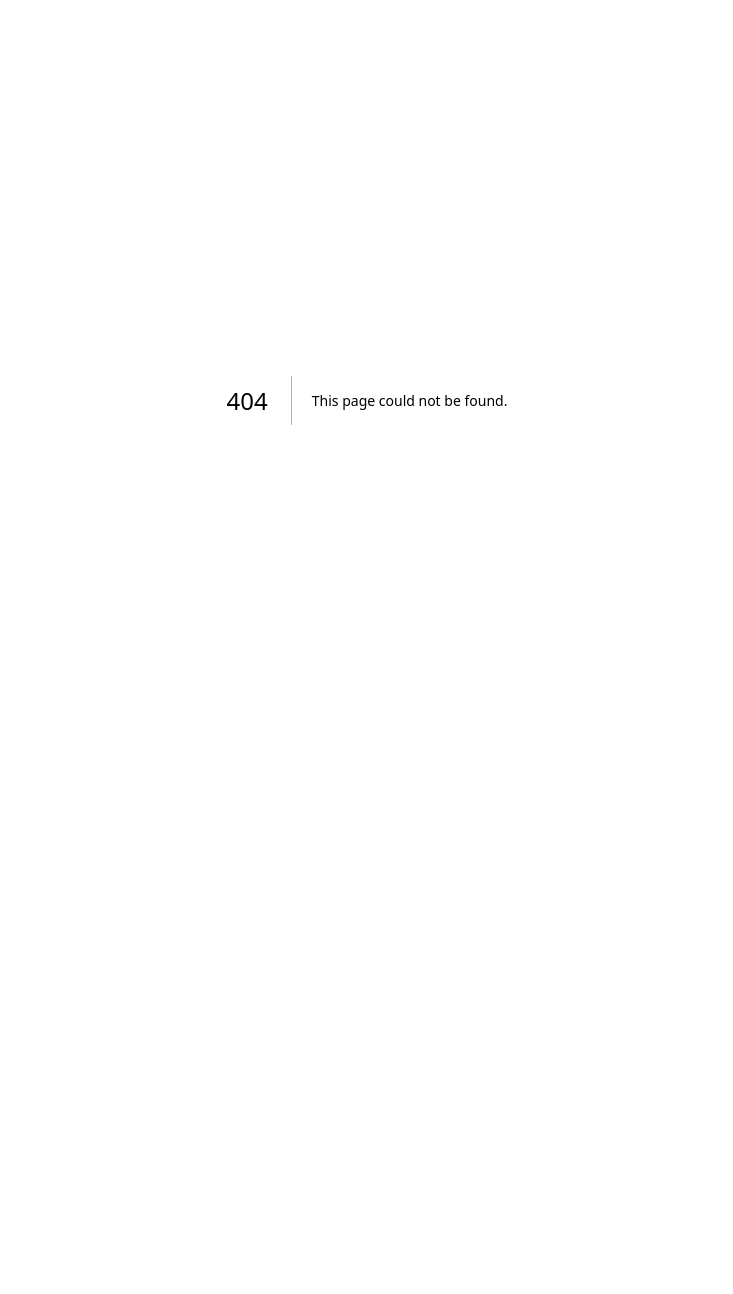
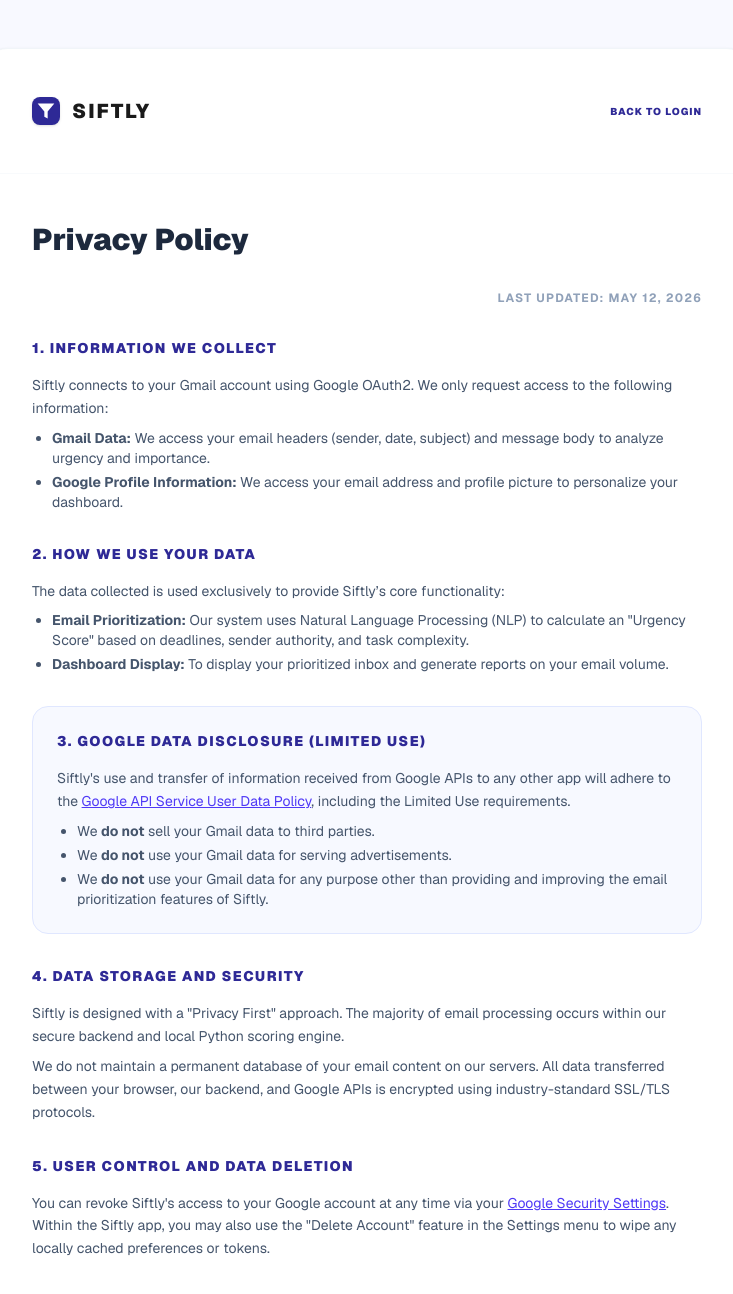
Before and after one commit to gwen041/Email-Prioritization, a Next.js app in the folder frontend/: page /privacy in a window 1280 px wide. Before the commit this address had no page. Shown: the top 1294 px of the page, without its empty margins (273-1006 px from the left). Before the commit the page ends 800 px from the top, so only its background shows below. Built offline with nearby package versions, Linux system fonts and the light colour scheme.

Commit message:
Add: privacy policy

```diff
--- a/frontend/src/app/login/page.tsx
+++ b/frontend/src/app/login/page.tsx
@@ -1,6 +1,7 @@
 'use client';
 
 import React from 'react';
+import Link from 'next/link';
 import Logo from '@/components/Logo';
 import { getAuthUrl } from '@/lib/api';
 
@@ -16,9 +17,9 @@
   };
 
   return (
-    <div className="h-screen flex flex-col lg:flex-row font-sans text-slate-900 bg-white overflow-hidden">
+    <div className="min-h-screen flex flex-col lg:flex-row font-sans text-slate-900 bg-white">
       {/* Left Panel: Branding & Features */}
-      <div className="lg:w-[45%] xl:w-[40%] bg-[#3C2DBE] p-8 md:p-12 lg:p-16 xl:p-20 flex flex-col justify-between text-white relative overflow-hidden shrink-0 lg:h-full">
+      <div className="lg:w-[45%] xl:w-[40%] bg-[#3C2DBE] p-8 md:p-12 lg:p-16 xl:p-20 flex flex-col justify-between text-white relative overflow-hidden shrink-0 lg:min-h-screen">
         {/* Abstract Background Detail */}
         <div className="absolute top-0 right-0 w-96 h-96 bg-white/5 rounded-full -mr-24 -mt-24 blur-3xl" />
         <div className="absolute bottom-0 left-0 w-64 h-64 bg-indigo-400/10 rounded-full -ml-32 -mb-32 blur-3xl" />
@@ -75,7 +76,7 @@
       </div>
 
       {/* Right Panel: Login Form */}
-      <div className="flex-1 bg-white flex items-center justify-center p-8 lg:p-12 relative overflow-hidden lg:h-full">
+      <div className="flex-1 bg-white flex items-center justify-center p-8 lg:p-12 relative overflow-y-auto min-h-full">
         {/* Subtle background detail */}
         <div className="absolute inset-0 pointer-events-none opacity-[0.03]" style={{ backgroundImage: `radial-gradient(#3C2DBE 1px, transparent 1px)`, backgroundSize: '48px 48px' }} />
 
@@ -109,7 +110,8 @@
 
             <p className="mt-8 text-[11px] text-center text-slate-400 leading-relaxed max-w-[300px]">
               By signing in, you authorize Siftly to read your Gmail inbox.<br/>
-              Your data is <span className="text-slate-600 font-black">never stored externally</span>.
+              Your data is <span className="text-slate-600 font-black">never stored externally</span>.<br/>
+              <Link href="/privacy" className="text-indigo-600 font-bold hover:underline mt-2 inline-block">Privacy Policy</Link>
             </p>
           </div>
         </main>
--- a/frontend/src/app/page.tsx
+++ b/frontend/src/app/page.tsx
@@ -1,6 +1,7 @@
 'use client';
 
 import React from 'react';
+import Link from 'next/link';
 import Logo from '@/components/Logo';
 import { getAuthUrl } from '@/lib/api';
 
@@ -16,9 +17,9 @@
   };
 
   return (
-    <div className="min-h-screen flex flex-col lg:flex-row font-sans text-slate-900 bg-white lg:overflow-hidden lg:h-screen">
+    <div className="min-h-screen flex flex-col lg:flex-row font-sans text-slate-900 bg-white">
       {/* Left Panel: Branding & Features */}
-      <div className="lg:w-[45%] xl:w-[40%] bg-[#3C2DBE] p-8 md:p-12 lg:p-16 xl:p-20 flex flex-col justify-between text-white relative overflow-hidden shrink-0 lg:h-full">
+      <div className="lg:w-[45%] xl:w-[40%] bg-[#3C2DBE] p-8 md:p-12 lg:p-16 xl:p-20 flex flex-col justify-between text-white relative overflow-hidden shrink-0 lg:min-h-screen">
         {/* Abstract Background Detail */}
         <div className="absolute top-0 right-0 w-96 h-96 bg-white/5 rounded-full -mr-24 -mt-24 blur-3xl" />
         <div className="absolute bottom-0 left-0 w-64 h-64 bg-indigo-400/10 rounded-full -ml-32 -mb-32 blur-3xl" />
@@ -75,7 +76,7 @@
       </div>
 
       {/* Right Panel: Login Form */}
-      <div className="flex-1 bg-white flex items-center justify-center p-8 lg:p-12 relative overflow-hidden lg:h-full">
+      <div className="flex-1 bg-white flex items-center justify-center p-8 lg:p-12 relative overflow-y-auto min-h-full">
         {/* Subtle background detail */}
         <div className="absolute inset-0 pointer-events-none opacity-[0.03]" style={{ backgroundImage: `radial-gradient(#3C2DBE 1px, transparent 1px)`, backgroundSize: '48px 48px' }} />
 
@@ -109,7 +110,8 @@
 
             <p className="mt-8 text-[11px] text-center text-slate-400 leading-relaxed max-w-[300px]">
               By signing in, you authorize Siftly to read your Gmail inbox.<br/>
-              Your data is <span className="text-slate-600 font-black">never stored externally</span>.
+              Your data is <span className="text-slate-600 font-black">never stored externally</span>.<br/>
+              <Link href="/privacy" className="text-indigo-600 font-bold hover:underline mt-2 inline-block">Privacy Policy</Link>
             </p>
           </div>
         </main>
--- /dev/null
+++ b/frontend/src/app/privacy/page.tsx
@@ -0,0 +1,79 @@
+import Link from 'next/link';
+import Logo from '@/components/Logo';
+
+export default function PrivacyPolicy() {
+    return (
+        <div className="min-h-screen bg-[#F8F9FF] font-sans text-slate-900 py-12 px-4 md:px-8">
+            <div className="max-w-3xl mx-auto bg-white rounded-3xl shadow-sm border border-slate-100 overflow-hidden">
+                <div className="p-8 md:p-12 border-b border-slate-50 flex justify-between items-center">
+                    <Logo size="sm" showText={true} />
+                    <Link href="/login" className="text-[10px] font-black uppercase tracking-widest text-[#2E2996] hover:underline">
+                        Back to Login
+                    </Link>
+                </div>
+
+                <div className="p-8 md:p-12 prose prose-slate max-w-none">
+                    <h1 className="text-3xl font-black text-slate-800 mb-8">Privacy Policy</h1>
+                    <p className="text-xs text-slate-400 font-bold uppercase tracking-widest mb-8 text-right">Last Updated: May 12, 2026</p>
+
+                    <section className="mb-8">
+                        <h2 className="text-sm font-black uppercase tracking-widest text-[#2E2996] mb-4">1. Information We Collect</h2>
+                        <p className="text-sm leading-relaxed text-slate-600">
+                            Siftly connects to your Gmail account using Google OAuth2. We only request access to the following information:
+                        </p>
+                        <ul className="list-disc pl-5 mt-2 text-sm text-slate-600 space-y-1">
+                            <li><strong>Gmail Data:</strong> We access your email headers (sender, date, subject) and message body to analyze urgency and importance.</li>
+                            <li><strong>Google Profile Information:</strong> We access your email address and profile picture to personalize your dashboard.</li>
+                        </ul>
+                    </section>
+
+                    <section className="mb-8">
+                        <h2 className="text-sm font-black uppercase tracking-widest text-[#2E2996] mb-4">2. How We Use Your Data</h2>
+                        <p className="text-sm leading-relaxed text-slate-600">
+                            The data collected is used exclusively to provide Siftly’s core functionality:
+                        </p>
+                        <ul className="list-disc pl-5 mt-2 text-sm text-slate-600 space-y-1">
+                            <li><strong>Email Prioritization:</strong> Our system uses Natural Language Processing (NLP) to calculate an &quot;Urgency Score&quot; based on deadlines, sender authority, and task complexity.</li>
+                            <li><strong>Dashboard Display:</strong> To display your prioritized inbox and generate reports on your email volume.</li>
+                        </ul>
+                    </section>
+
+                    <section className="mb-8 bg-indigo-50/50 p-6 rounded-2xl border border-indigo-100">
+                        <h2 className="text-sm font-black uppercase tracking-widest text-[#2E2996] mb-4">3. Google Data Disclosure (Limited Use)</h2>
+                        <p className="text-sm leading-relaxed text-slate-600">
+                            Siftly&apos;s use and transfer of information received from Google APIs to any other app will adhere to the <a href="https://developers.google.com/terms/api-services-user-data-policy" className="text-indigo-600 underline" target="_blank" rel="noopener noreferrer">Google API Service User Data Policy</a>, including the Limited Use requirements.
+                        </p>
+                        <ul className="list-disc pl-5 mt-2 text-sm text-slate-600 space-y-1">
+                            <li>We <strong>do not</strong> sell your Gmail data to third parties.</li>
+                            <li>We <strong>do not</strong> use your Gmail data for serving advertisements.</li>
+                            <li>We <strong>do not</strong> use your Gmail data for any purpose other than providing and improving the email prioritization features of Siftly.</li>
+                        </ul>
+                    </section>
+
+                    <section className="mb-8">
+                        <h2 className="text-sm font-black uppercase tracking-widest text-[#2E2996] mb-4">4. Data Storage and Security</h2>
+                        <p className="text-sm leading-relaxed text-slate-600">
+                            Siftly is designed with a &quot;Privacy First&quot; approach. The majority of email processing occurs within our secure backend and local Python scoring engine.
+                        </p>
+                        <p className="text-sm leading-relaxed text-slate-600 mt-2">
+                            We do not maintain a permanent database of your email content on our servers. All data transferred between your browser, our backend, and Google APIs is encrypted using industry-standard SSL/TLS protocols.
+                        </p>
+                    </section>
+
+                    <section className="mb-8">
+                        <h2 className="text-sm font-black uppercase tracking-widest text-[#2E2996] mb-4">5. User Control and Data Deletion</h2>
+                        <p className="text-sm leading-relaxed text-slate-600">
+                            You can revoke Siftly&apos;s access to your Google account at any time via your <a href="https://myaccount.google.com/permissions" className="text-indigo-600 underline" target="_blank" rel="noopener noreferrer">Google Security Settings</a>. Within the Siftly app, you may also use the &quot;Delete Account&quot; feature in the Settings menu to wipe any locally cached preferences or tokens.
+                        </p>
+                    </section>
+                </div>
+
+                <div className="p-8 md:p-12 bg-slate-50 border-t border-slate-100 text-center">
+                    <p className="text-[10px] font-black uppercase tracking-[0.2em] text-slate-400">
+                        &copy; 2026 Siftly AI. All Rights Reserved.
+                    </p>
+                </div>
+            </div>
+        </div>
+    );
+}
```
